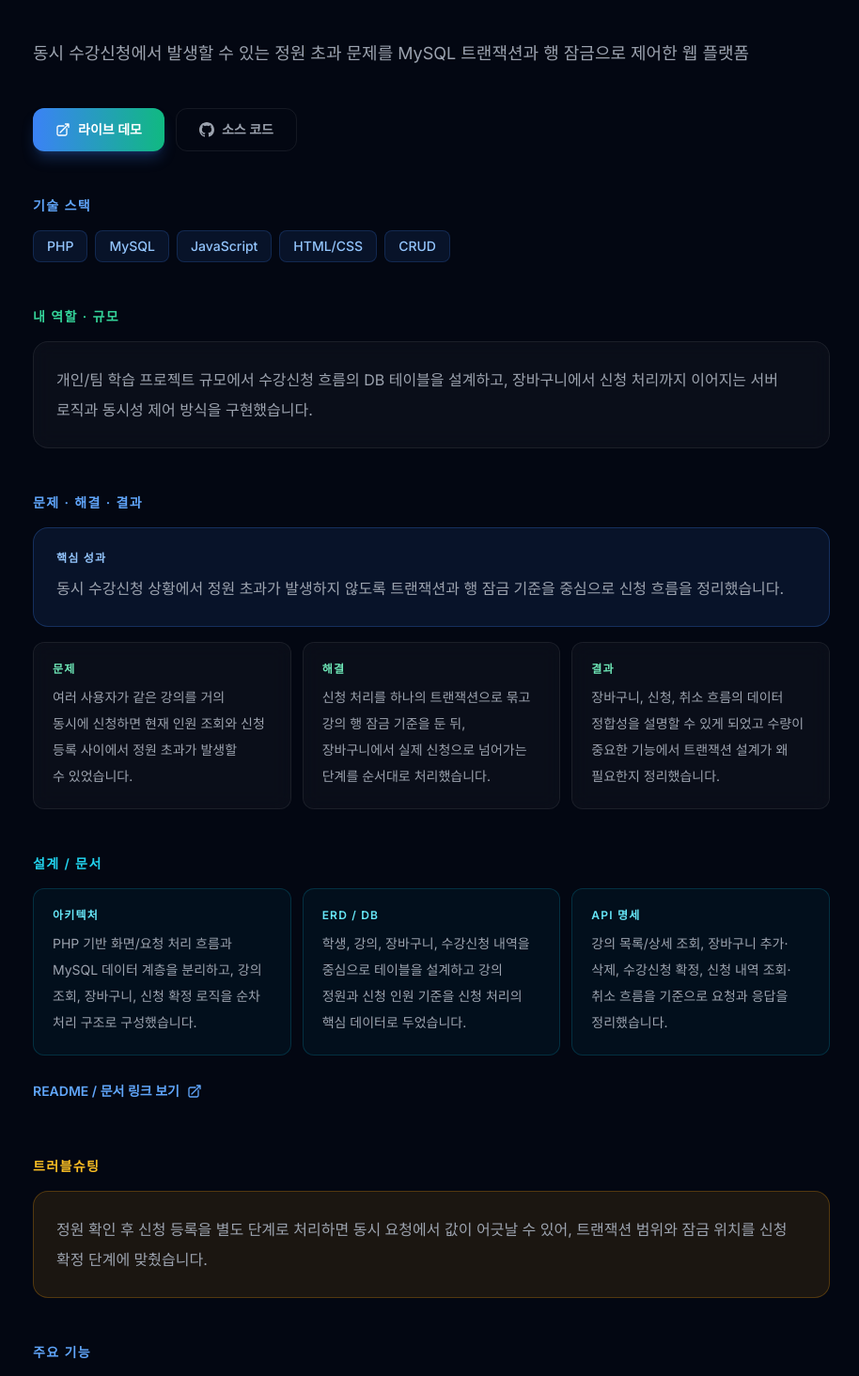
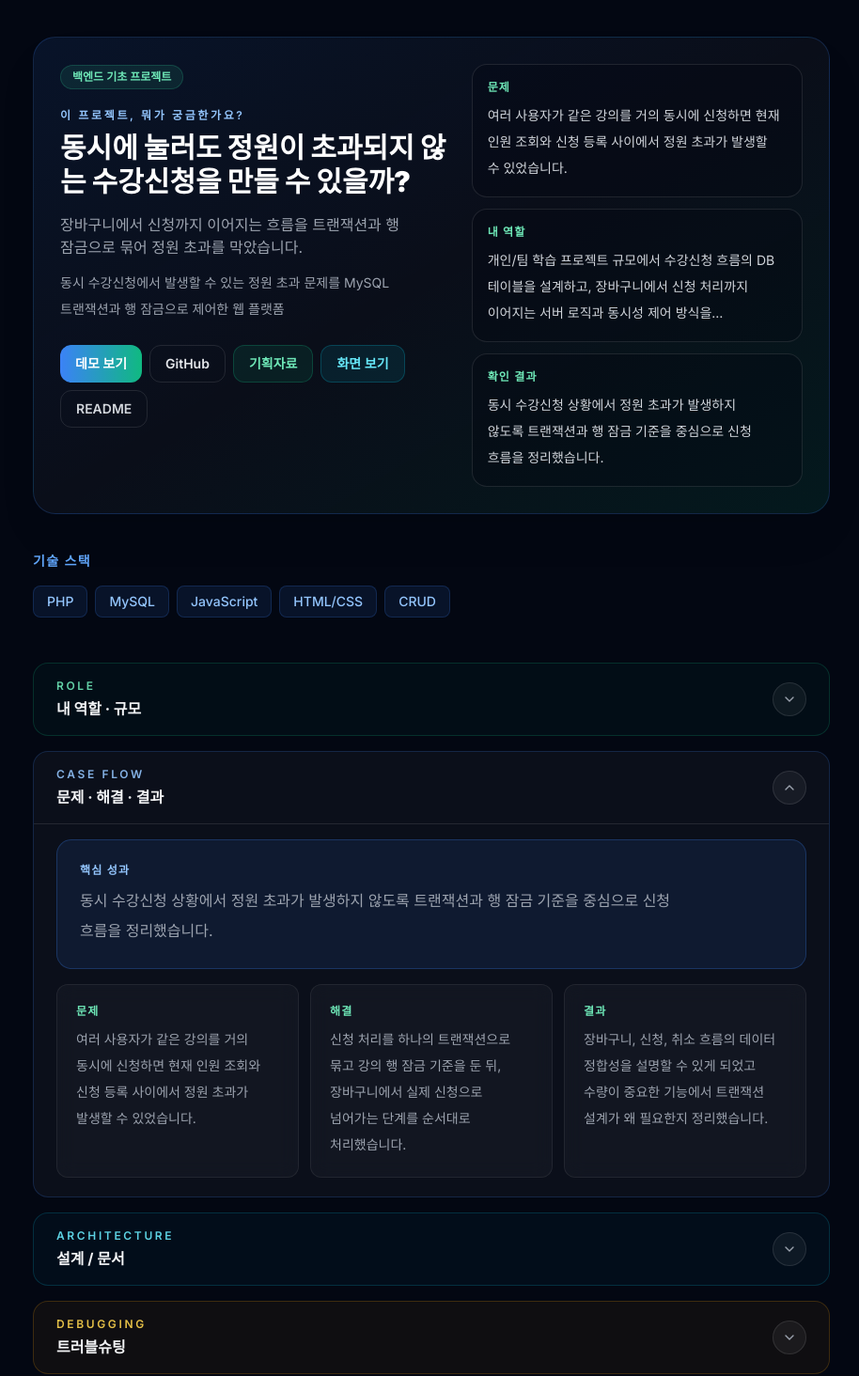
Before and after one commit to FutureAria/my_site, a Next.js app: page /projects/0 in a window 1280 px wide. Shown: the part 506-1970 px from the top of the page at 94% size, without its empty margins (181-1095 px from the left). Built offline with nearby package versions, Linux system fonts and the light colour scheme.

Commit message:
Make portfolio evidence more scannable

```diff
--- a/app/projects/[id]/page.tsx
+++ b/app/projects/[id]/page.tsx
@@ -46,6 +46,9 @@ interface Project {
   title: string;
   period: string;
   desc: string;
+  category?: string;
+  problem?: string;
+  teaser?: string;
   techs: string[];
   image: string;
   link: string;
@@ -81,6 +84,59 @@ function parseChallenges(text: string) {
     if (match) return { key: match[1], body: match[2].trim() };
     return { key: "", body: block };
   });
+}
+
+const sectionToneClasses = {
+  emerald: "border-emerald-500/20 bg-emerald-500/[0.04] text-emerald-300",
+  blue: "border-blue-500/20 bg-blue-500/[0.04] text-blue-300",
+  cyan: "border-cyan-500/20 bg-cyan-500/[0.04] text-cyan-300",
+  amber: "border-amber-500/20 bg-amber-500/[0.05] text-amber-300",
+  purple: "border-purple-500/20 bg-purple-500/[0.04] text-purple-300",
+  rose: "border-rose-500/20 bg-rose-500/[0.04] text-rose-300",
+};
+
+function DetailSection({
+  title,
+  eyebrow,
+  children,
+  defaultOpen = false,
+  tone = "blue",
+}: {
+  title: string;
+  eyebrow?: string;
+  children: React.ReactNode;
+  defaultOpen?: boolean;
+  tone?: keyof typeof sectionToneClasses;
+}) {
+  const toneClass = sectionToneClasses[tone];
+
+  return (
+    <details
+      open={defaultOpen}
+      className={`group mb-4 rounded-2xl border ${toneClass} transition-colors open:bg-white/[0.035]`}
+    >
+      <summary className="flex cursor-pointer list-none items-center justify-between gap-4 px-5 py-4 sm:px-6">
+        <div>
+          {eyebrow && (
+            <p className="text-xs font-semibold uppercase tracking-[0.22em] opacity-90">
+              {eyebrow}
+            </p>
+          )}
+          <h2 className="mt-1 text-base font-bold text-[var(--text-primary)]">
+            {title}
+          </h2>
+        </div>
+        <span className="flex h-9 w-9 shrink-0 items-center justify-center rounded-full border border-white/10 bg-white/5 text-[var(--text-secondary)] transition-transform group-open:rotate-180">
+          <svg className="h-4 w-4" fill="none" viewBox="0 0 24 24" stroke="currentColor" strokeWidth={2}>
+            <path strokeLinecap="round" strokeLinejoin="round" d="m6 9 6 6 6-6" />
+          </svg>
+        </span>
+      </summary>
+      <div className="border-t border-white/10 px-5 pb-5 pt-4 sm:px-6">
+        {children}
+      </div>
+    </details>
+  );
 }
 
 async function getData() {
@@ -129,6 +185,13 @@ export default async function ProjectPage({
   const demo = project.demo;
   const documents = project.documents || [];
   const hasDemoGuide = Boolean(demo?.note);
+  const projectHook = project.problem || detail.problem || project.desc;
+  const projectTeaser = project.teaser || detail.impact || project.desc;
+  const snapshotItems = [
+    { label: "문제", body: detail.problem || projectHook },
+    { label: "내 역할", body: role },
+    { label: "확인 결과", body: detail.impact || detail.result },
+  ].filter((item) => item.body);
 
   return (
     <div className="min-h-screen bg-[var(--bg-primary)] text-[var(--text-primary)]">
@@ -185,24 +248,37 @@ export default async function ProjectPage({
           </div>
         )}
 
-        <p className="readable-copy text-[var(--text-secondary)] text-base sm:text-lg leading-8 sm:leading-9 text-left mb-10">
+        <section className="mb-10 overflow-hidden rounded-3xl border border-blue-500/20 bg-gradient-to-br from-blue-500/10 via-white/[0.03] to-emerald-500/10 p-5 shadow-2xl shadow-black/10 sm:p-7">
+          <div className="grid gap-6 lg:grid-cols-[1.08fr_0.92fr]">
+            <div>
+              {project.category && (
+                <span className="inline-flex rounded-full border border-emerald-400/20 bg-emerald-400/10 px-3 py-1 text-xs font-semibold text-emerald-300">
+                  {project.category}
+                </span>
+              )}
+              <p className="mt-5 text-xs font-semibold uppercase tracking-[0.22em] text-blue-300">
+                이 프로젝트, 뭐가 궁금한가요?
+              </p>
+              <h2 className="mt-2 text-2xl font-black leading-tight text-white sm:text-3xl">
+                {projectHook}
+              </h2>
+              <p className="readable-copy mt-4 text-sm leading-7 text-[var(--text-secondary)] text-left sm:text-base">
+                {projectTeaser}
+              </p>
+              <p className="readable-copy mt-3 text-sm leading-7 text-gray-400 text-left">
                 {project.desc}
               </p>
 
-        {(project.link || project.github) && (
-          <div className="mb-12 space-y-4">
-            <div className="flex flex-col sm:flex-row gap-3">
+              {(project.link || project.github || documents.length > 0 || screenshots.length > 0 || detail.readme) && (
+                <div className="mt-6 flex flex-wrap gap-2">
                   {project.link && (
                     <a
                       href={project.link}
                       target="_blank"
                       rel="noopener noreferrer"
-                  className="inline-flex w-full sm:w-auto items-center justify-center gap-2 px-6 py-3 rounded-xl bg-gradient-to-r from-blue-500 to-emerald-500 text-white text-sm font-semibold hover:from-blue-600 hover:to-emerald-600 transition-all shadow-lg shadow-blue-500/25 hover:-translate-y-0.5"
+                      className="inline-flex min-h-10 items-center justify-center gap-2 rounded-xl bg-gradient-to-r from-blue-500 to-emerald-500 px-4 py-2 text-sm font-semibold text-white transition-all hover:-translate-y-0.5 hover:from-blue-600 hover:to-emerald-600"
                     >
-                  <svg className="w-4 h-4" fill="none" viewBox="0 0 24 24" stroke="currentColor" strokeWidth={2}>
-                    <path strokeLinecap="round" strokeLinejoin="round" d="M13.5 6H5.25A2.25 2.25 0 003 8.25v10.5A2.25 2.25 0 005.25 21h10.5A2.25 2.25 0 0018 18.75V10.5m-10.5 6L21 3m0 0h-5.25M21 3v5.25" />
-                  </svg>
-                  {demo?.ctaLabel || "라이브 데모"}
+                      {demo?.ctaLabel || "데모 보기"}
                     </a>
                   )}
                   {project.github && (
@@ -210,33 +286,71 @@ export default async function ProjectPage({
                       href={project.github}
                       target="_blank"
                       rel="noopener noreferrer"
-                  className="inline-flex w-full sm:w-auto items-center justify-center gap-2 px-6 py-3 rounded-xl border border-[var(--border-color)] text-[var(--text-secondary)] text-sm font-semibold hover:text-[var(--text-primary)] hover:bg-[var(--bg-hover)] transition-all hover:-translate-y-0.5"
+                      className="inline-flex min-h-10 items-center justify-center gap-2 rounded-xl border border-white/10 px-4 py-2 text-sm font-semibold text-gray-200 transition-all hover:-translate-y-0.5 hover:bg-white/5 hover:text-white"
                     >
-                  <svg className="w-4 h-4" fill="currentColor" viewBox="0 0 24 24">
-                    <path d="M12 0c-6.626 0-12 5.373-12 12 0 5.302 3.438 9.8 8.207 11.387.599.111.793-.261.793-.577v-2.234c-3.338.726-4.033-1.416-4.033-1.416-.546-1.387-1.333-1.756-1.333-1.756-1.089-.745.083-.729.083-.729 1.205.084 1.839 1.237 1.839 1.237 1.07 1.834 2.807 1.304 3.492.997.107-.775.418-1.305.762-1.604-2.665-.305-5.467-1.334-5.467-5.931 0-1.311.469-2.381 1.236-3.221-.124-.303-.535-1.524.117-3.176 0 0 1.008-.322 3.301 1.23.957-.266 1.983-.399 3.003-.404 1.02.005 2.047.138 3.006.404 2.291-1.552 3.297-1.23 3.297-1.23.653 1.653.242 2.874.118 3.176.77.84 1.235 1.911 1.235 3.221 0 4.609-2.807 5.624-5.479 5.921.43.372.823 1.102.823 2.222v3.293c0 .319.192.694.801.576 4.765-1.589 8.199-6.086 8.199-11.386 0-6.627-5.373-12-12-12z" />
-                  </svg>
-                  소스 코드
+                      GitHub
+                    </a>
+                  )}
+                  {documents.length > 0 && (
+                    <Link
+                      href={`/projects/${idx}/documents/0`}
+                      className="inline-flex min-h-10 items-center justify-center gap-2 rounded-xl border border-emerald-500/25 bg-emerald-500/10 px-4 py-2 text-sm font-semibold text-emerald-300 transition-all hover:-translate-y-0.5 hover:bg-emerald-500/15"
+                    >
+                      기획자료
+                    </Link>
+                  )}
+                  {screenshots.length > 0 && (
+                    <a
+                      href="#screenshots"
+                      className="inline-flex min-h-10 items-center justify-center gap-2 rounded-xl border border-cyan-500/25 bg-cyan-500/10 px-4 py-2 text-sm font-semibold text-cyan-300 transition-all hover:-translate-y-0.5 hover:bg-cyan-500/15"
+                    >
+                      화면 보기
+                    </a>
+                  )}
+                  {detail.readme && (
+                    <a
+                      href={detail.readme}
+                      target="_blank"
+                      rel="noopener noreferrer"
+                      className="inline-flex min-h-10 items-center justify-center gap-2 rounded-xl border border-white/10 px-4 py-2 text-sm font-semibold text-gray-300 transition-all hover:-translate-y-0.5 hover:bg-white/5 hover:text-white"
+                    >
+                      README
                     </a>
                   )}
                 </div>
-            {hasDemoGuide && (
-              <div className="rounded-2xl border border-emerald-500/25 bg-emerald-500/10 p-5">
-                <div className="flex flex-col gap-3 sm:flex-row sm:items-center sm:justify-between">
-                  <div>
+              )}
+            </div>
+
+            {snapshotItems.length > 0 && (
+              <div className="grid gap-3">
+                {snapshotItems.map((item) => (
+                  <div
+                    key={item.label}
+                    className="rounded-2xl border border-white/10 bg-gray-950/35 p-4"
+                  >
+                    <p className="text-xs font-semibold tracking-widest text-emerald-300">
+                      {item.label}
+                    </p>
+                    <p className="readable-copy mt-2 line-clamp-3 text-sm leading-7 text-gray-300 text-left">
+                      {item.body}
+                    </p>
+                  </div>
+                ))}
+              </div>
+            )}
+          </div>
+
+          {hasDemoGuide && demo?.note && (
+            <div className="mt-6 rounded-2xl border border-emerald-500/25 bg-emerald-500/10 p-4">
               <p className="text-xs font-semibold tracking-widest uppercase text-emerald-300">
                 읽기 전용 데모 안내
               </p>
-                    {demo?.note && (
               <p className="readable-copy mt-2 text-sm leading-7 text-[var(--text-secondary)] text-left">
                 {demo.note}
               </p>
-                    )}
-                  </div>
-                </div>
             </div>
           )}
-          </div>
-        )}
+        </section>
 
         <section className="mb-12">
           <h2 className="text-sm font-semibold tracking-widest uppercase text-blue-400 mb-4">기술 스택</h2>
@@ -253,21 +367,15 @@ export default async function ProjectPage({
         </section>
 
         {role && (
-          <section className="mb-12">
-              <h2 className="text-sm font-semibold tracking-widest uppercase text-emerald-400 mb-4">내 역할 · 규모</h2>
-            <div className="glass rounded-2xl p-6 border-l-4 border-emerald-500/40">
+          <DetailSection title="내 역할 · 규모" eyebrow="role" tone="emerald">
             <p className="readable-copy text-[var(--text-secondary)] leading-8 text-left">
               {role}
             </p>
-            </div>
-          </section>
+          </DetailSection>
         )}
 
         {(detail.impact || outcomeItems.length > 0) && (
-          <section className="mb-12">
-            <h2 className="text-sm font-semibold tracking-widest uppercase text-blue-400 mb-4">
-              문제 · 해결 · 결과
-            </h2>
+          <DetailSection title="문제 · 해결 · 결과" eyebrow="case flow" tone="blue" defaultOpen>
             {detail.impact && (
               <div className="mb-4 rounded-2xl border border-blue-500/25 bg-blue-500/10 p-6">
                 <p className="text-xs font-semibold tracking-widest uppercase text-blue-300">
@@ -295,14 +403,11 @@ export default async function ProjectPage({
                 ))}
               </div>
             )}
-          </section>
+          </DetailSection>
         )}
 
         {documentItems.length > 0 && (
-          <section className="mb-12">
-            <h2 className="text-sm font-semibold tracking-widest uppercase text-cyan-400 mb-4">
-              설계 / 문서
-            </h2>
+          <DetailSection title="설계 / 문서" eyebrow="architecture" tone="cyan">
             <div className="grid grid-cols-1 sm:grid-cols-3 gap-3">
               {documentItems.map((item) => (
                 <div
@@ -331,27 +436,21 @@ export default async function ProjectPage({
                 </svg>
               </a>
             )}
-          </section>
+          </DetailSection>
         )}
 
         {detail.troubleshooting && (
-          <section className="mb-12">
-            <h2 className="text-sm font-semibold tracking-widest uppercase text-amber-400 mb-4">
-              트러블슈팅
-            </h2>
+          <DetailSection title="트러블슈팅" eyebrow="debugging" tone="amber">
             <div className="rounded-2xl border border-amber-500/25 bg-amber-500/10 p-6">
               <p className="readable-copy text-[var(--text-secondary)] leading-8 text-left">
                 {detail.troubleshooting}
               </p>
             </div>
-          </section>
+          </DetailSection>
         )}
 
         {validationItems.length > 0 && (
-          <section className="mb-12">
-            <h2 className="text-sm font-semibold tracking-widest uppercase text-purple-400 mb-4">
-              검증 / 운영 기록
-            </h2>
+          <DetailSection title="검증 / 운영 기록" eyebrow="verification" tone="purple">
             <div className="grid grid-cols-1 sm:grid-cols-2 gap-3">
               {validationItems.map((item) => (
                 <div
@@ -367,12 +466,11 @@ export default async function ProjectPage({
                 </div>
               ))}
             </div>
-          </section>
+          </DetailSection>
         )}
 
         {features.length > 0 && (
-          <section className="mb-12">
-            <h2 className="text-sm font-semibold tracking-widest uppercase text-blue-400 mb-4">주요 기능</h2>
+          <DetailSection title="주요 기능" eyebrow="features" tone="blue">
             <div className="grid grid-cols-1 sm:grid-cols-2 gap-3">
               {features.map((f, i) => (
                 <div
@@ -384,14 +482,11 @@ export default async function ProjectPage({
                 </div>
               ))}
             </div>
-          </section>
+          </DetailSection>
         )}
 
         {challengeSections.length > 0 && (
-          <section className="mb-12">
-            <h2 className="text-sm font-semibold tracking-widest uppercase text-amber-400 mb-4">
-              문제 해결 과정
-            </h2>
+          <DetailSection title="문제 해결 과정" eyebrow="problem solving" tone="amber">
             <div className="space-y-4">
               {challengeSections.map((block, i) => {
                 const meta = challengeBlocks[block.key];
@@ -415,14 +510,11 @@ export default async function ProjectPage({
                 );
               })}
             </div>
-          </section>
+          </DetailSection>
         )}
 
         {takeaways.length > 0 && (
-          <section className="mb-12">
-            <h2 className="text-sm font-semibold tracking-widest uppercase text-purple-400 mb-4">
-              프로젝트에서 배운 것
-            </h2>
+          <DetailSection title="프로젝트에서 배운 것" eyebrow="takeaways" tone="purple">
             <div className="space-y-3">
               {takeaways.map((item, i) => (
                 <div
@@ -438,14 +530,11 @@ export default async function ProjectPage({
                 </div>
               ))}
             </div>
-          </section>
+          </DetailSection>
         )}
 
         {documents.length > 0 && (
-          <section className="mb-12">
-            <h2 className="text-sm font-semibold tracking-widest uppercase text-emerald-400 mb-4">
-              기획자료
-            </h2>
+          <DetailSection title="기획자료 / 첨부 문서" eyebrow="documents" tone="emerald">
             <div className="grid grid-cols-1 sm:grid-cols-2 gap-4">
               {documents.map((doc, docIndex) => (
                 <div
@@ -487,13 +576,17 @@ export default async function ProjectPage({
                 </div>
               ))}
             </div>
-          </section>
+          </DetailSection>
         )}
 
+        {screenshots.length > 0 && (
+          <section id="screenshots" className="mt-10">
             <ProjectScreenshotGallery
               projectTitle={project.title}
               screenshots={screenshots}
             />
+          </section>
+        )}
 
         {!role && !detail.impact && outcomeItems.length === 0 && documentItems.length === 0 && !detail.troubleshooting && validationItems.length === 0 && features.length === 0 && challengeSections.length === 0 && takeaways.length === 0 && screenshots.length === 0 && documents.length === 0 && (
           <div className="glass rounded-2xl p-10 text-center">
--- a/components/Skills.tsx
+++ b/components/Skills.tsx
@@ -1,5 +1,6 @@
 "use client";
 
+import Link from "next/link";
 import { useEffect, useRef, useState } from "react";
 
 const categoryMeta: Record<
@@ -88,6 +89,44 @@ const categoryLabelMap: Record<string, string> = {
   Tools: "도구 / 프론트 기초",
 };
 
+const categoryEvidenceMap: Record<
+  string,
+  { summary: string; projects: Array<{ label: string; href: string }> }
+> = {
+  Backend: {
+    summary: "요청-응답 흐름과 상태 변화를 설명할 수 있는 프로젝트에서 사용했습니다.",
+    projects: [
+      { label: "CRUD", href: "/projects/1" },
+      { label: "KIS", href: "/projects/3" },
+    ],
+  },
+  DB: {
+    summary: "정원, 좌석, 추천 점수처럼 값이 어긋나면 문제가 되는 기능에서 다뤘습니다.",
+    projects: [
+      { label: "수강신청", href: "/projects/0" },
+      { label: "상권 분석", href: "/projects/2" },
+    ],
+  },
+  DevOps: {
+    summary: "로컬에서 끝내지 않고 도메인, HTTPS, 서버 로그까지 확인한 경험입니다.",
+    projects: [
+      { label: "KIS", href: "/projects/3" },
+      { label: "BASE CHAIN", href: "/projects/4" },
+    ],
+  },
+  Blockchain: {
+    summary: "NFT 티켓 발급과 재판매 제한처럼 상태 흐름이 중요한 기능에 연결했습니다.",
+    projects: [{ label: "BASE CHAIN", href: "/projects/4" }],
+  },
+  Tools: {
+    summary: "협업, API 확인, 화면 구현, AI 기반 요구사항 정리에 사용하는 도구입니다.",
+    projects: [
+      { label: "Major Link", href: "/projects/6" },
+      { label: "포트폴리오", href: "/#projects" },
+    ],
+  },
+};
+
 export default function Skills({ data }: { data: Record<string, string[]> }) {
   const ref = useRef<HTMLElement>(null);
   const [visible, setVisible] = useState(false);
@@ -112,18 +151,22 @@ export default function Skills({ data }: { data: Record<string, string[]> }) {
           className={`text-center mb-16 transition-all duration-700 ${visible ? "opacity-100 translate-y-0" : "opacity-0 translate-y-8"}`}
         >
           <span className="text-sm font-semibold tracking-widest uppercase text-blue-400 mb-3 block">
-            기술 스택
+            skill map
           </span>
           <h2 className="text-3xl sm:text-4xl font-bold mb-4">
-            기술 <span className="gradient-text">스택</span>
+            어디에 썼는지 보이는 <span className="gradient-text">기술</span>
           </h2>
-          <div className="w-16 h-1 bg-gradient-to-r from-blue-500 to-emerald-500 rounded-full mx-auto" />
+          <div className="w-16 h-1 bg-gradient-to-r from-blue-500 to-emerald-500 rounded-full mx-auto mb-6" />
+          <p className="mx-auto max-w-3xl text-center text-sm leading-7 text-gray-400 sm:text-base">
+            단순 나열보다, 어떤 문제를 풀 때 사용했는지 함께 보여주도록 정리했습니다.
+          </p>
         </div>
 
         <div className="grid grid-cols-1 sm:grid-cols-2 gap-6">
           {categories.map(([category, skills], i) => {
             const meta = categoryMeta[category] || defaultMeta;
             const displayCategory = categoryLabelMap[category] || category;
+            const evidence = categoryEvidenceMap[category];
             return (
               <div
                 key={category}
@@ -144,6 +187,24 @@ export default function Skills({ data }: { data: Record<string, string[]> }) {
                     {displayCategory}
                   </h3>
                 </div>
+                {evidence && (
+                  <div className="mb-5 rounded-xl border border-white/10 bg-white/[0.035] p-4">
+                    <p className="text-sm leading-7 text-gray-300">
+                      {evidence.summary}
+                    </p>
+                    <div className="mt-3 flex flex-wrap gap-2">
+                      {evidence.projects.map((project) => (
+                        <Link
+                          key={`${category}-${project.label}`}
+                          href={project.href}
+                          className="rounded-full border border-white/10 px-3 py-1 text-xs font-semibold text-gray-300 transition-colors hover:border-white/25 hover:text-white"
+                        >
+                          {project.label}
+                        </Link>
+                      ))}
+                    </div>
+                  </div>
+                )}
                 <div className="flex flex-wrap gap-2">
                   {skills.map((skill) => (
                     <span
```
Also changed, not shown: components/Blog.tsx (+14 -3 lines), components/CoreStrengths.tsx (+35 -11 lines), components/Hero.tsx (+17 -11 lines), data/portfolio.json (+12 -12 lines), 1 other file (tests, documents, lock files or other folders). Lines whose indentation alone changed are shown as unchanged.
